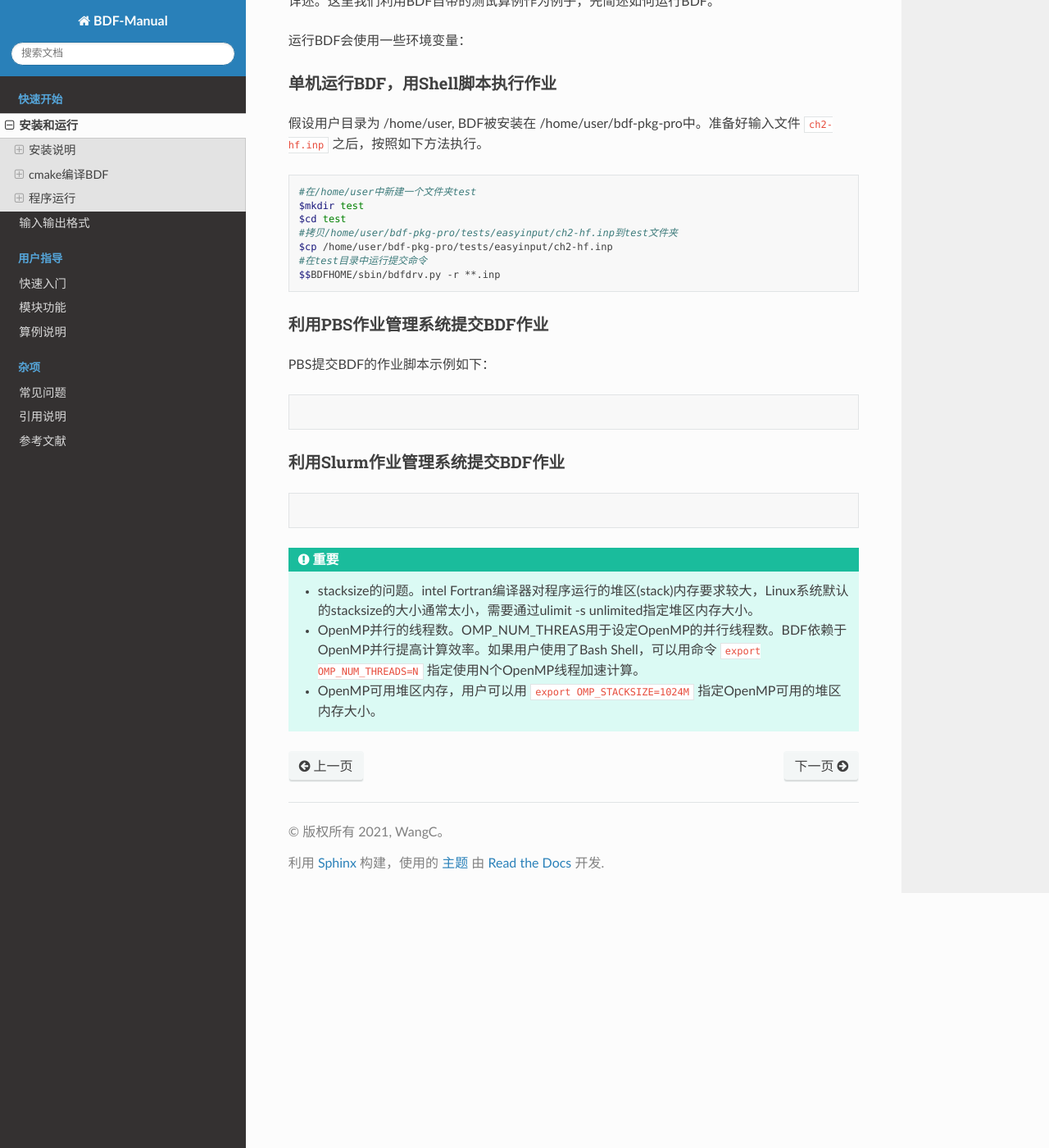
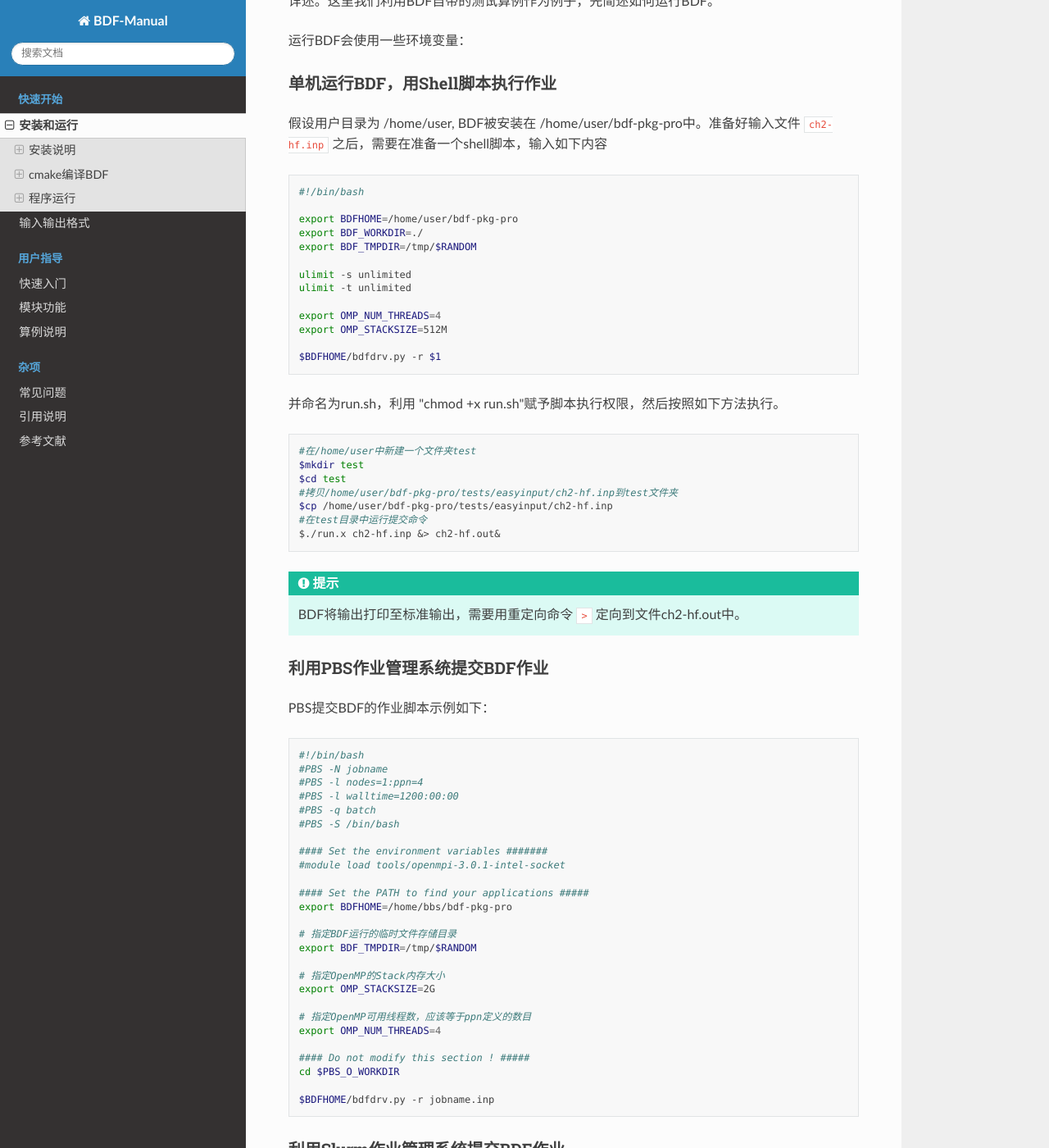
Before and after one commit to BDF-manual-maintenance/BDF-Manual, a Sphinx documentation site: the page built from source/Installation.rst, in a window 1280 px wide and 1400 px high, scrolled down 1476 px. Shown: the whole window at 82% size. Built offline with Sphinx 7.4.7 and the Read the Docs theme 2.0.0, drawn with Linux system fonts in a browser that asks for light colours; pages that are not in the unit, such as notebooks, are missing from menus.

Commit message:
update run BDF

```diff
--- a/source/Installation.rst
+++ b/source/Installation.rst
@@ -76,7 +76,25 @@ BDF需要在Linux终端下运行。运行BDF，需要先准备输入文件。输
 
 单机运行BDF，用Shell脚本执行作业
 ---------------------------------------------
-假设用户目录为 /home/user, BDF被安装在 /home/user/bdf-pkg-pro中。准备好输入文件 ``ch2-hf.inp`` 之后，按照如下方法执行。
+假设用户目录为 /home/user, BDF被安装在 /home/user/bdf-pkg-pro中。准备好输入文件 ``ch2-hf.inp`` 之后，需要在准备一个shell脚本，输入如下内容
+
+.. code-block:: shell
+
+    #!/bin/bash
+
+    export BDFHOME=/home/user/bdf-pkg-pro
+    export BDF_WORKDIR=./
+    export BDF_TMPDIR=/tmp/$RANDOM
+
+    ulimit -s unlimited
+    ulimit -t unlimited
+
+    export OMP_NUM_THREADS=4
+    export OMP_STACKSIZE=512M
+
+    $BDFHOME/bdfdrv.py -r $1
+
+并命名为run.sh，利用 "chmod +x run.sh"赋予脚本执行权限，然后按照如下方法执行。
 
 .. code-block:: shell
 
@@ -86,8 +104,10 @@ BDF需要在Linux终端下运行。运行BDF，需要先准备输入文件。输
     #拷贝/home/user/bdf-pkg-pro/tests/easyinput/ch2-hf.inp到test文件夹
     $cp /home/user/bdf-pkg-pro/tests/easyinput/ch2-hf.inp
     #在test目录中运行提交命令
-    $$BDFHOME/sbin/bdfdrv.py -r **.inp
+    $./run.x ch2-hf.inp &> ch2-hf.out&
 
+.. hint::
+    BDF将输出打印至标准输出，需要用重定向命令 ``>`` 定向到文件ch2-hf.out中。
 
 利用PBS作业管理系统提交BDF作业
 ------------------------------------------------
@@ -96,6 +116,32 @@ PBS提交BDF的作业脚本示例如下：
 
 .. code-block:: shell
 
+    #!/bin/bash
+    #PBS -N jobname
+    #PBS -l nodes=1:ppn=4
+    #PBS -l walltime=1200:00:00
+    #PBS -q batch
+    #PBS -S /bin/bash
+
+    #### Set the environment variables #######
+    #module load tools/openmpi-3.0.1-intel-socket
+
+    #### Set the PATH to find your applications #####
+    export BDFHOME=/home/bbs/bdf-pkg-pro
+
+    # 指定BDF运行的临时文件存储目录
+    export BDF_TMPDIR=/tmp/$RANDOM
+
+    # 指定OpenMP的Stack内存大小
+    export OMP_STACKSIZE=2G
+
+    # 指定OpenMP可用线程数，应该等于ppn定义的数目
+    export OMP_NUM_THREADS=4
+
+    #### Do not modify this section ! #####
+    cd $PBS_O_WORKDIR
+
+    $BDFHOME/bdfdrv.py -r jobname.inp
 
 
 利用Slurm作业管理系统提交BDF作业
@@ -105,6 +151,6 @@ PBS提交BDF的作业脚本示例如下：
 
 
 .. important::
-    * stacksize的问题。intel Fortran编译器对程序运行的堆区(stack)内存要求较大，Linux系统默认的stacksize的大小通常太小，需要通过ulimit -s unlimited指定堆区内存大小。
-    * OpenMP并行的线程数。OMP_NUM_THREAS用于设定OpenMP的并行线程数。BDF依赖于OpenMP并行提高计算效率。如果用户使用了Bash Shell，可以用命令 ``export OMP_NUM_THREADS=N`` 指定使用N个OpenMP线程加速计算。
-    * OpenMP可用堆区内存，用户可以用 ``export OMP_STACKSIZE=1024M`` 指定OpenMP可用的堆区内存大小。
+    1. stacksize的问题。intel Fortran编译器对程序运行的堆区(stack)内存要求较大，Linux系统默认的stacksize的大小通常太小，需要通过ulimit -s unlimited指定堆区内存大小。
+    2. OpenMP并行的线程数。OMP_NUM_THREAS用于设定OpenMP的并行线程数。BDF依赖于OpenMP并行提高计算效率。如果用户使用了Bash Shell，可以用命令 ``export OMP_NUM_THREADS=N`` 指定使用N个OpenMP线程加速计算。
+    3. OpenMP可用堆区内存，用户可以用 ``export OMP_STACKSIZE=1024M`` 指定OpenMP可用的堆区内存大小。
```
